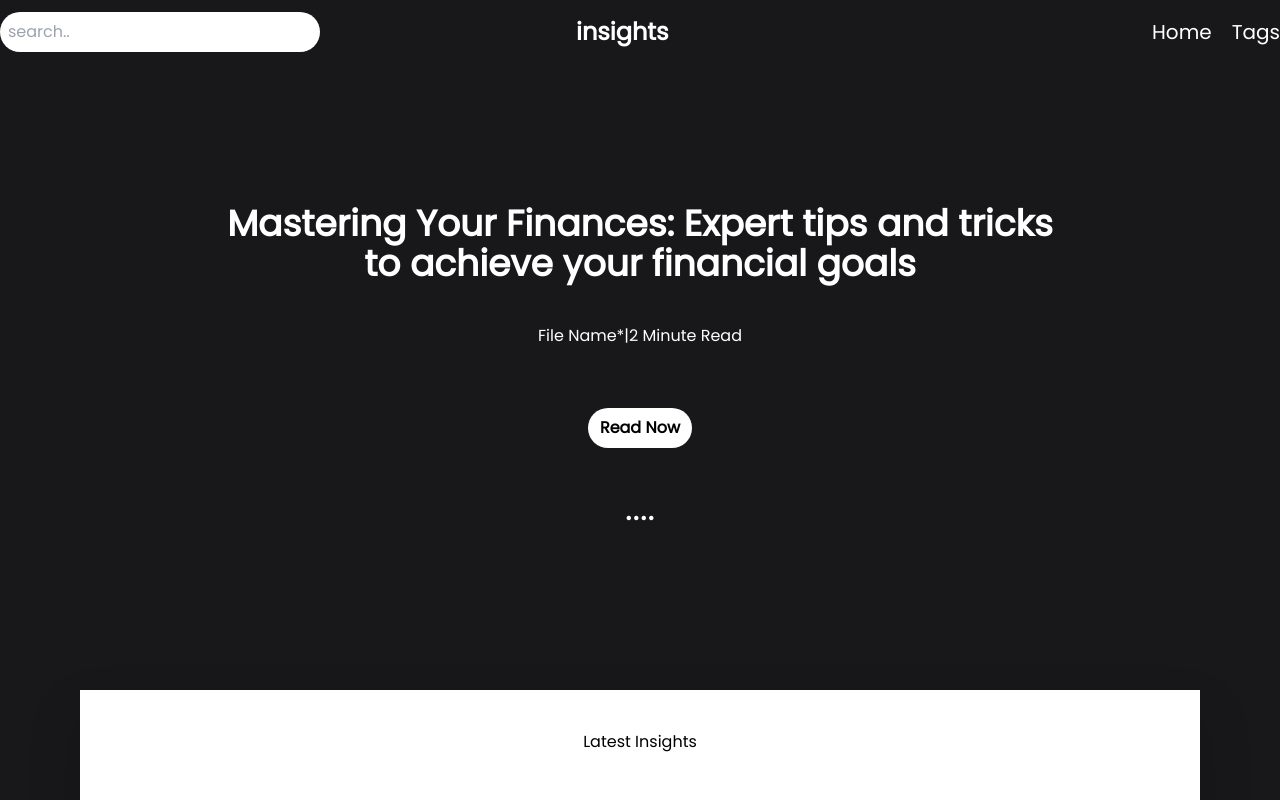
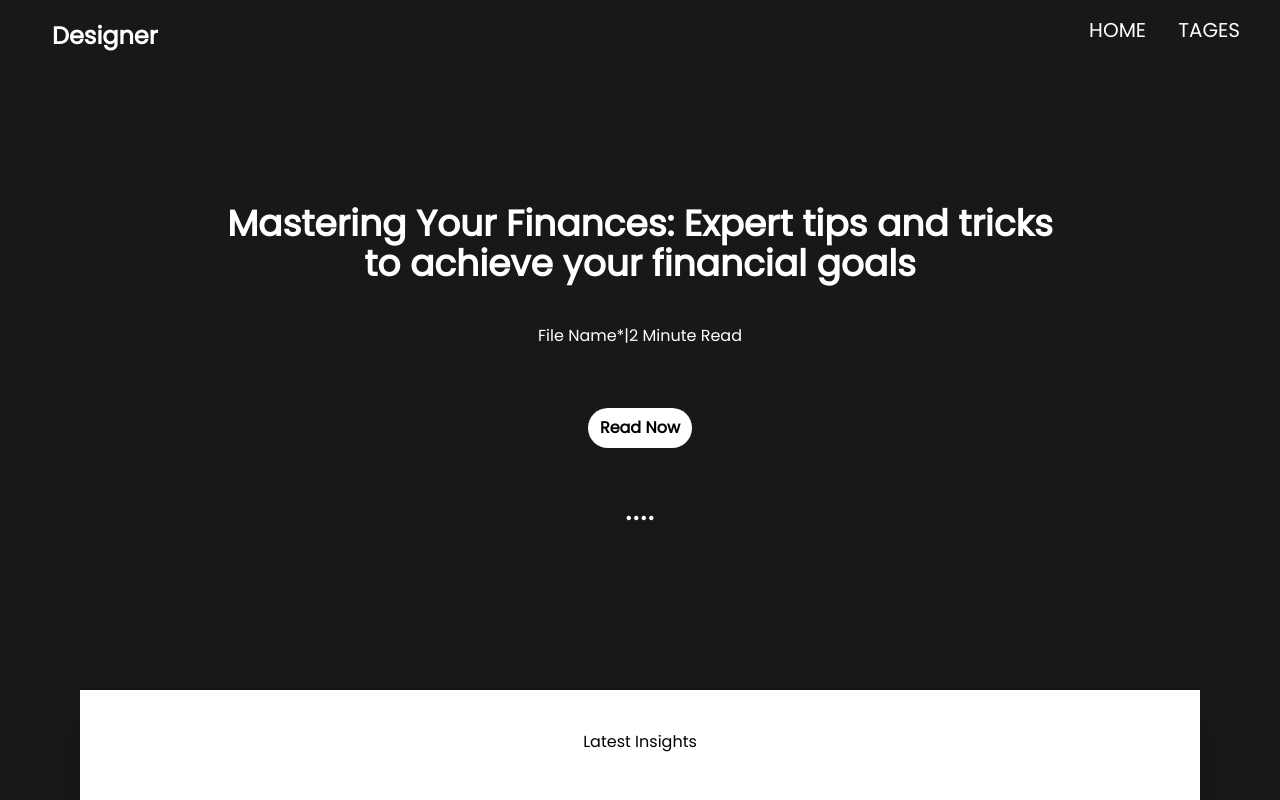
Before and after one commit to rashelmahomud/insights-app, a Next.js app: page / in a window 1280 px wide. Shown: the top 800 px of the page. Built offline with nearby package versions, Linux system fonts and the light colour scheme.

Commit message:
added spoem

```diff
--- a/src/components/header.js
+++ b/src/components/header.js
@@ -1,27 +1,44 @@
 import Link from 'next/link';
+import { useState } from 'react';
+import { AiOutlineMenu } from 'react-icons/ai'
+import { AiFillDelete } from 'react-icons/ai'
+export default function header() {
+    const [open, setOpen] = useState(false);
+    const links = [
+        { name: "HOME", link: "/" },
+        { name: "TAGES", link: "/" },
 
-export default function header() {
+    ]
     return (
-        <header className="fixed z-40 w-full navbar top-0 bg-zinc-900">
-            <div className="xl:container xl:mx-auto flex flex-col items-center sm:flex-row sm:justify-between text-cener py-3">
-                <div className="md:flex-none flex justify-center py-4 sm:py-0 order-2 sm:order-1">
-                    <input placeholder="search.." className="p-2 lg:w-80 outline-none rounded-full" type="text" />
+        <div className='w-full z-50 fixed z-45 top-0 left-0 bg-zinc-900'>
+            <div className='lg:flex items-center justify-between py-4 lg:px-10 px-10'>
+                <div className='font-bold text-2xl cursor-pointer flex items-center font-[poppins] text-white gap-3'>
+                    <span className='text-3xl text-indigo-600'><i class="fa-solid fa-headphones"></i></span>
+                    Designer
                 </div>
 
-                <div className="shrink w-80 sm:order-2">
-                    <Link href={"/"}>
-                        <h1 className="text-2xl text-white font-semibold ">insights</h1>
-                        </Link>
+                <div onClick={() => setOpen(!open)} className='text-3xl text-white absolute right-8 top-5 cursor-pointer lg:hidden'>
+
+                    {
+                        open ? <AiFillDelete /> : <AiOutlineMenu />
+                    }
+
                 </div>
 
-                <div className="flex order-3 gap-5 text-xl text-white">
+                <ul className={`lg:flex md:items-center md:pb-3 pb-12 absolute lg:static text-white lg:z-auto z-[-1] left-0 w-full lg:w-auto lg:pl-0 pl-9 transition-all duration-500 ease-in ${open ? "top-18 opacity-100" : "top-[-490px] lg:opacity-100 opacity-0"}`}>
 
-                    <Link href="/"> Home</Link>
-                    <Link href="/">Tags</Link>
+                    {
+                        links.map((link) => (
 
-                </div>
+                            <li key={link.name} className='lg:ml-8 lg:my-0 my-7 text-xl cursor-pointer hover:border-b-2 duration-500 hover:text-blue-400 '>{link.name} </li>
+                        ))
+                    }
+
+                </ul>
+
+
             </div>
 
-        </header>
+        </div>
     )
 }
--- a/src/components/home/section1.js
+++ b/src/components/home/section1.js
@@ -1,7 +1,7 @@
 
 export default function section1() {
     return (
-        <div className="lg:mx-36 p-10 mb-20 z-50 mt-[-150px]">
+        <div className="lg:mx-36 p-10 mb-20 z-20 mt-[-150px]">
 
             <h1 className="text-center mb-20">Latest Insights</h1>
             <div className="text-5xl font-bold text-gray-800">
--- a/src/components/home/section3.js
+++ b/src/components/home/section3.js
@@ -3,7 +3,7 @@ export default function section3() {
     return (
         <div className="lg:mx-36 p-10 mb-20 z-50 mt-[-150px]">
 
-            <div className="text-5xl font-bold text-gray-800">
+            <div className="text-5xl font-bold text-gray-800 mt-20">
                 <h1 className="text-3xl">Maximizing Your Savings with<br/>
                     Post Office Monthly Income<br/>
                     Scheme</h1><br />
```
